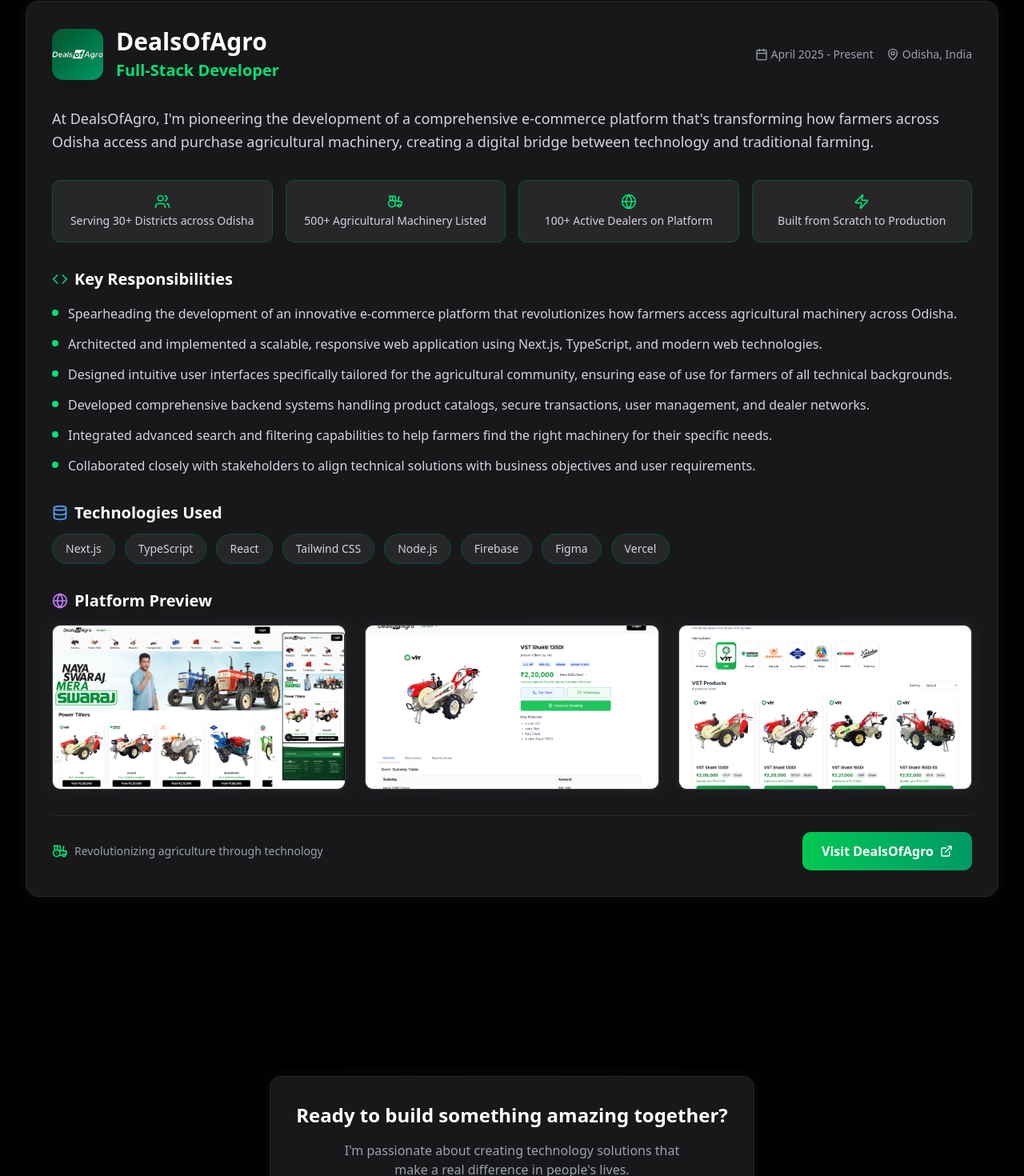
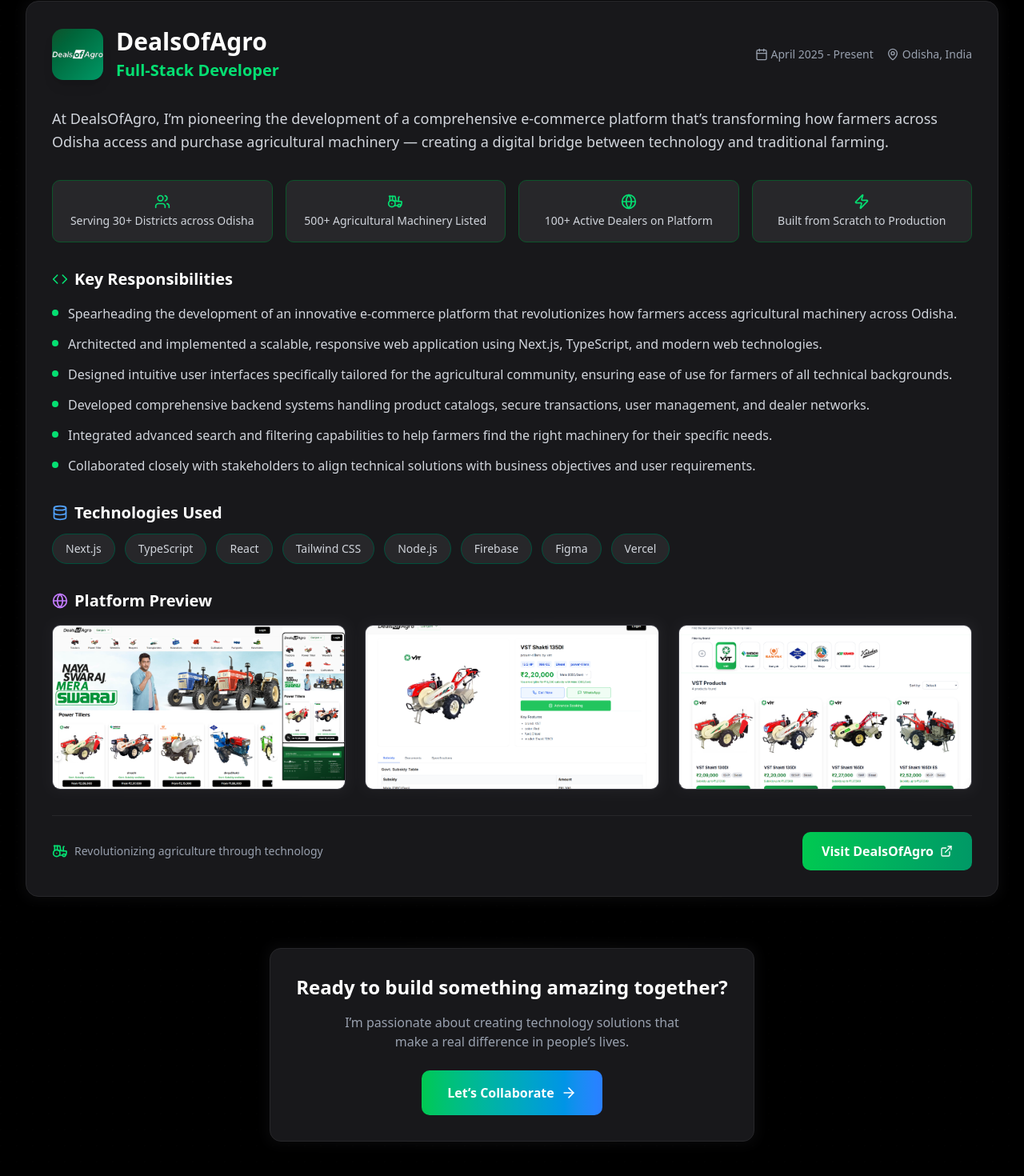
Before and after one commit to manideep-777/manideepknv, a Next.js app: page /experience in a window 1280 px wide. Shown: the part 329-1799 px from the top of the page at 80% size. Built offline with nearby package versions, Linux system fonts and the light colour scheme.

Commit message:
vercel fixes

```diff
--- a/src/components/WorkExperience.tsx
+++ b/src/components/WorkExperience.tsx
@@ -1,14 +1,26 @@
 'use client'
 
-import React, { useState } from 'react';
+import React from 'react';
 import { motion } from 'framer-motion';
-import { Briefcase, Code, Calendar, MapPin, ExternalLink, Tractor, ShoppingCart, Database, Globe, Users, Zap, ArrowRight, Building2 } from 'lucide-react';
+import {
+  Code,
+  Calendar,
+  MapPin,
+  ExternalLink,
+  Tractor,
+  Database,
+  Globe,
+  Users,
+  Zap,
+  ArrowRight,
+  Building2
+} from 'lucide-react';
 import Image from 'next/image';
-import DOALogo from '/public/assets/DOA-whiteLogo.png'
+import DOALogo from '/public/assets/DOA-whiteLogo.png';
 
 import ss3 from '/public/assets/DOA-ss1.png';
 import ss2 from '/public/assets/DOA-ss2.png';
-import ss1 from '/public/assets/DealsOfAgroImage.png'
+import ss1 from '/public/assets/DealsOfAgroImage.png';
 
 import Link from 'next/link';
 import type { StaticImageData } from 'next/image';
@@ -55,8 +67,6 @@
 };
 
 const WorkExperience: React.FC = () => {
-  const [activeScreenshot, setActiveScreenshot] = useState(0);
-
   const containerVariants = {
     hidden: { opacity: 0, y: 50 },
     visible: {
@@ -114,7 +124,6 @@
             <div className="relative group">
               <div className="absolute -inset-1 bg-gradient-to-r from-zinc-600 via-zinc-500 to-zinc-600 rounded-2xl blur opacity-10 group-hover:opacity-20 transition duration-500"></div>
               <div className="relative bg-zinc-900 p-6 sm:p-8 rounded-2xl border border-zinc-800 hover:border-zinc-700 transition-all duration-300">
-
                 <div className="flex flex-col lg:flex-row lg:items-center lg:justify-between mb-6 sm:mb-8">
                   <div className="flex items-center mb-4 lg:mb-0">
                     <div className="w-14 h-14 sm:w-16 sm:h-16 bg-gradient-to-br from-green-900 to-emerald-600 rounded-xl flex items-center justify-center mr-4 shadow-lg">
@@ -139,9 +148,7 @@
 
                 <div className="mb-6 sm:mb-8">
                   <p className="text-sm sm:text-lg text-gray-300 leading-relaxed mb-4">
-                    At DealsOfAgro, I'm pioneering the development of a comprehensive e-commerce platform that's
-                    transforming how farmers across Odisha access and purchase agricultural machinery, creating
-                    a digital bridge between technology and traditional farming.
+                    At DealsOfAgro, I’m pioneering the development of a comprehensive e-commerce platform that’s transforming how farmers across Odisha access and purchase agricultural machinery — creating a digital bridge between technology and traditional farming.
                   </p>
                 </div>
 
@@ -211,7 +218,6 @@
                         whileHover={{ scale: 1.01, y: -1 }}
                         transition={{ duration: 0.3 }}
                         className="relative group cursor-pointer"
-                        onClick={() => setActiveScreenshot(index)}
                       >
                         <div className="absolute -inset-1 bg-gradient-to-r from-zinc-600 to-zinc-500 rounded-lg blur opacity-10 group-hover:opacity-20 transition duration-300"></div>
                         <div className="relative bg-zinc-800 rounded-lg overflow-hidden border border-zinc-700 aspect-video">
@@ -248,7 +254,7 @@
           initial={{ opacity: 0, y: 30 }}
           animate={{ opacity: 1, y: 0 }}
           transition={{ delay: 0.8, duration: 0.6 }}
-          className="text-center mt-24 sm:mt-56"
+          className="text-center mt-14 sm:mt-16"
         >
           <div className="relative group inline-block">
             <div className="absolute -inset-1 bg-gradient-to-r from-zinc-600 via-zinc-500 to-zinc-600 rounded-xl blur opacity-10 group-hover:opacity-20 transition duration-500"></div>
@@ -257,15 +263,15 @@
                 Ready to build something amazing together?
               </h3>
               <p className="text-sm sm:text-base text-gray-400 mb-5 sm:mb-6 max-w-md mx-auto">
-                I'm passionate about creating technology solutions that make a real difference in people's lives.
+                I’m passionate about creating technology solutions that make a real difference in people’s lives.
               </p>
               <Link href="/contact">
                 <motion.button
                   whileHover={{ scale: 1.05 }}
                   whileTap={{ scale: 0.95 }}
-                  className="inline-flex items-center gap-2 px-6 sm:px-8 py-3 sm:py-4 bg-gradient-to-r from-purple-700 to-pink-700 text-white font-semibold rounded-lg hover:shadow-lg hover:shadow-green-500/25 transition-all duration-300 group text-sm sm:text-base"
+                  className="inline-flex items-center gap-2 px-6 sm:px-8 py-3 sm:py-4 bg-gradient-to-r from-green-500 to-blue-500 text-white font-semibold rounded-lg hover:shadow-lg hover:shadow-green-500/25 transition-all duration-300 group text-sm sm:text-base"
                 >
-                  Let's Collaborate
+                  Let’s Collaborate
                   <ArrowRight className="w-5 h-5 group-hover:translate-x-1 transition-transform" />
                 </motion.button>
               </Link>
```
